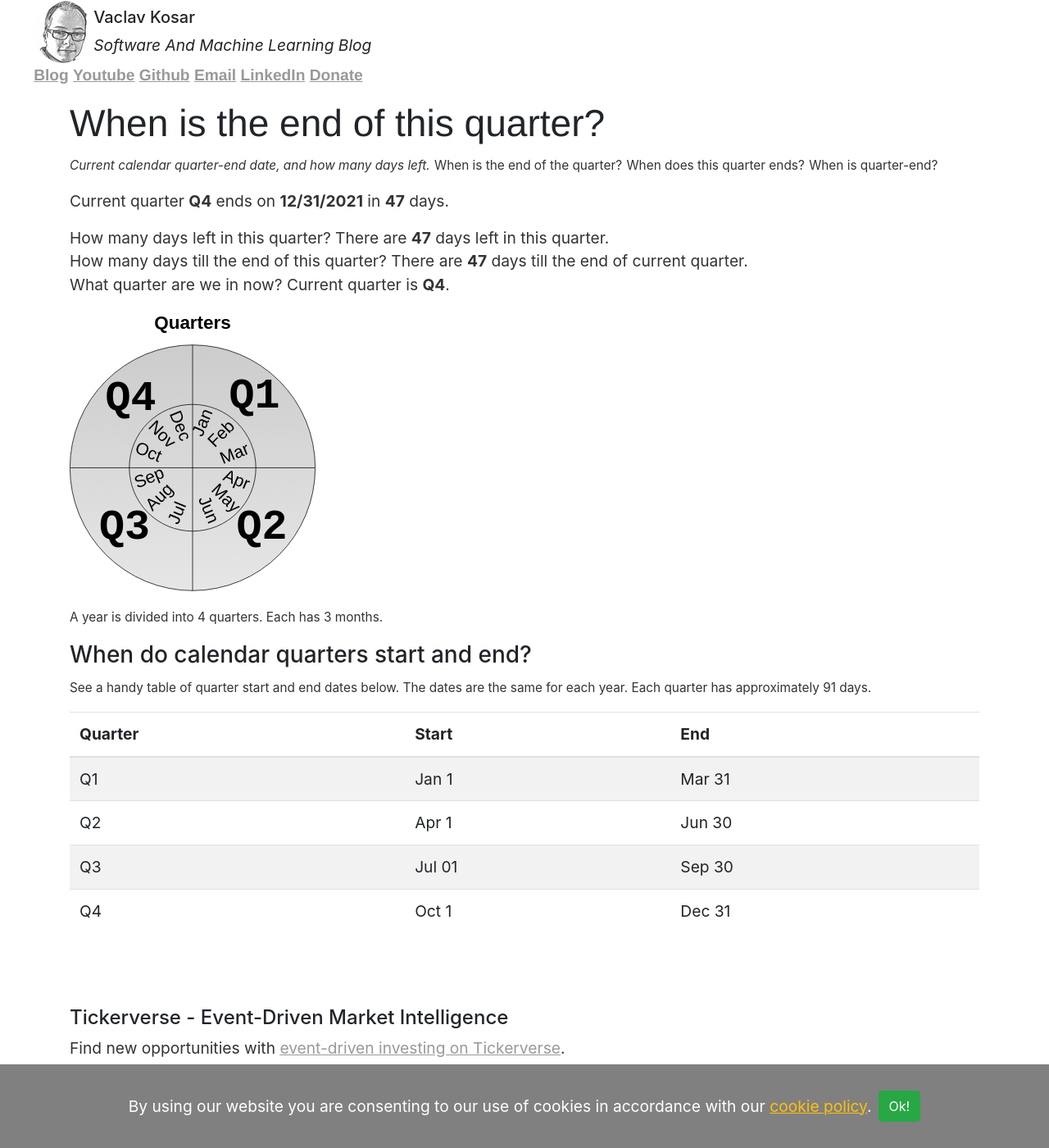
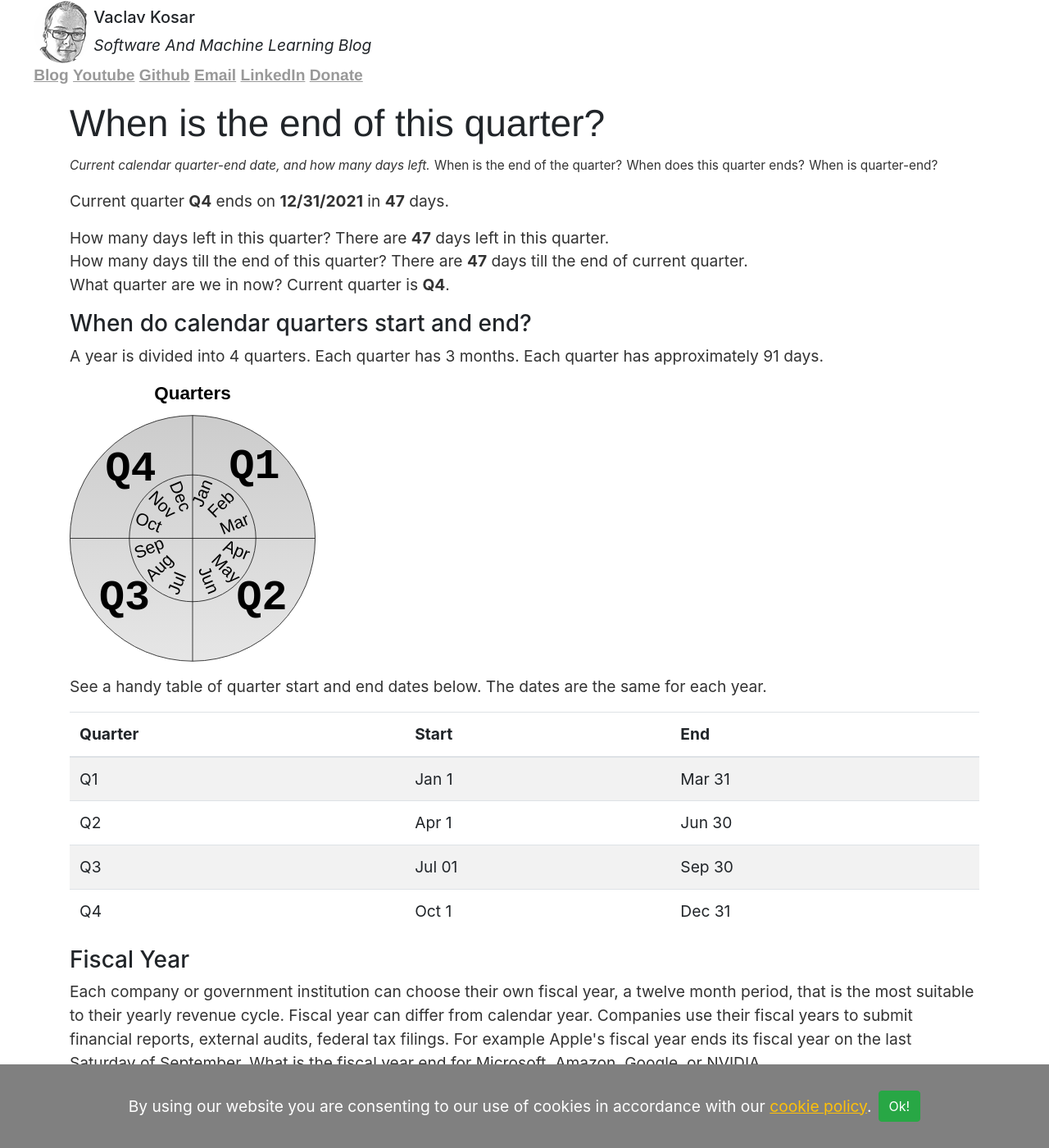
Before and after one commit to vackosar/vackosar.github.io, a Jekyll site: the page built from when-is-the-end-of-current-quarter.md, in a window 1280 px wide and 1400 px high. Shown: the whole window at 82% size. Built offline with Jekyll 4.4.1, drawn with Linux system fonts in a browser that asks for light colours; some of the changed text lies outside the part shown.

Commit message:
when-is-the-end-of-current-quarter.md add more text

```diff
--- a/when-is-the-end-of-current-quarter.md
+++ b/when-is-the-end-of-current-quarter.md
@@ -21,11 +21,12 @@
 How many days till the end of this quarter? There are <b id="daysLeft3">45</b> days till the end of current quarter.<br>
 What quarter are we in now? Current quarter is <b id='quarterName2'>Q1</b>.
 
-<p><img src="/images/quarters.svg" alt="quarters visualization circular" style="max-width: 300px"/></p>
-<small>A year is divided into 4 quarters. Each has 3 months.</small>
+<h3>When do calendar quarters start and end?</h3>
+<p>A year is divided into 4 quarters. Each quarter has 3 months. Each quarter has approximately 91 days.</p>
 
-<h3>When do calendar quarters start and end?</h3>
-<small>See a handy table of quarter start and end dates below. The dates are the same for each year. Each quarter has approximately 91 days.</small>
+<p><img src="/images/quarters.svg" alt="calendar year quarters visualization circular" style="max-width: 300px"/></p>
+
+<p>See a handy table of quarter start and end dates below. The dates are the same for each year.</p>
 
 <table class="table table-striped">
     <thead>
@@ -65,10 +66,58 @@
     </tbody>
 </table>
 
+<h3>Fiscal Year</h3>
+<p>
+  Each company or government institution can choose their own fiscal year, a twelve month period, that is the most suitable to their yearly revenue cycle.
+  Fiscal year can differ from calendar year.
+  Companies use their fiscal years to submit financial reports, external audits, federal tax filings.
+  For example Apple's fiscal year ends its fiscal year on the last Saturday of September. What is the fiscal year end for Microsoft, Amazon, Google, or NVIDIA.
+</p>
+
+<table class="table table-striped">
+    <thead>
+        <tr>
+            <th scope="col">
+                Company
+            </th>
+            <th scope="col">
+                Fiscal Year End
+            </th>
+        </tr>
+    </thead>
+    <tbody>
+        <tr>
+            <td>Apple</td>
+            <td>the last Saturday of September</td>
+        </tr>
+        <tr>
+            <td>Microsoft</td>
+            <td>the fifth Saturday of the new calendar year</td>
+        </tr>
+        <tr>
+            <td>Amazon</td>
+            <td>December 31</td>
+        </tr>
+        <tr>
+            <td>Alphabet (Google)</td>
+            <td>December 31</td>
+        </tr>
+        <tr>
+            <td>NVIDIA</td>
+            <td>January 31</td>
+        </tr>
+    </tbody>
+</table>
+
 <br>
 <br>
 <h4>Tickerverse - Event-Driven Market Intelligence</h4>
 Find new opportunities with <a href="https://tickerverse.com/">event-driven investing on Tickerverse</a>.
+<div>
+  <a href="https://tickerverse.com/">
+    <img style="width: 200px" src="/images/tickerverse-title.svg" alt="Stay on top of important company events">
+  </a>
+</div>
 
 
 <script>
```
Also changed, not shown: images/tickerverse-title.svg (added).
